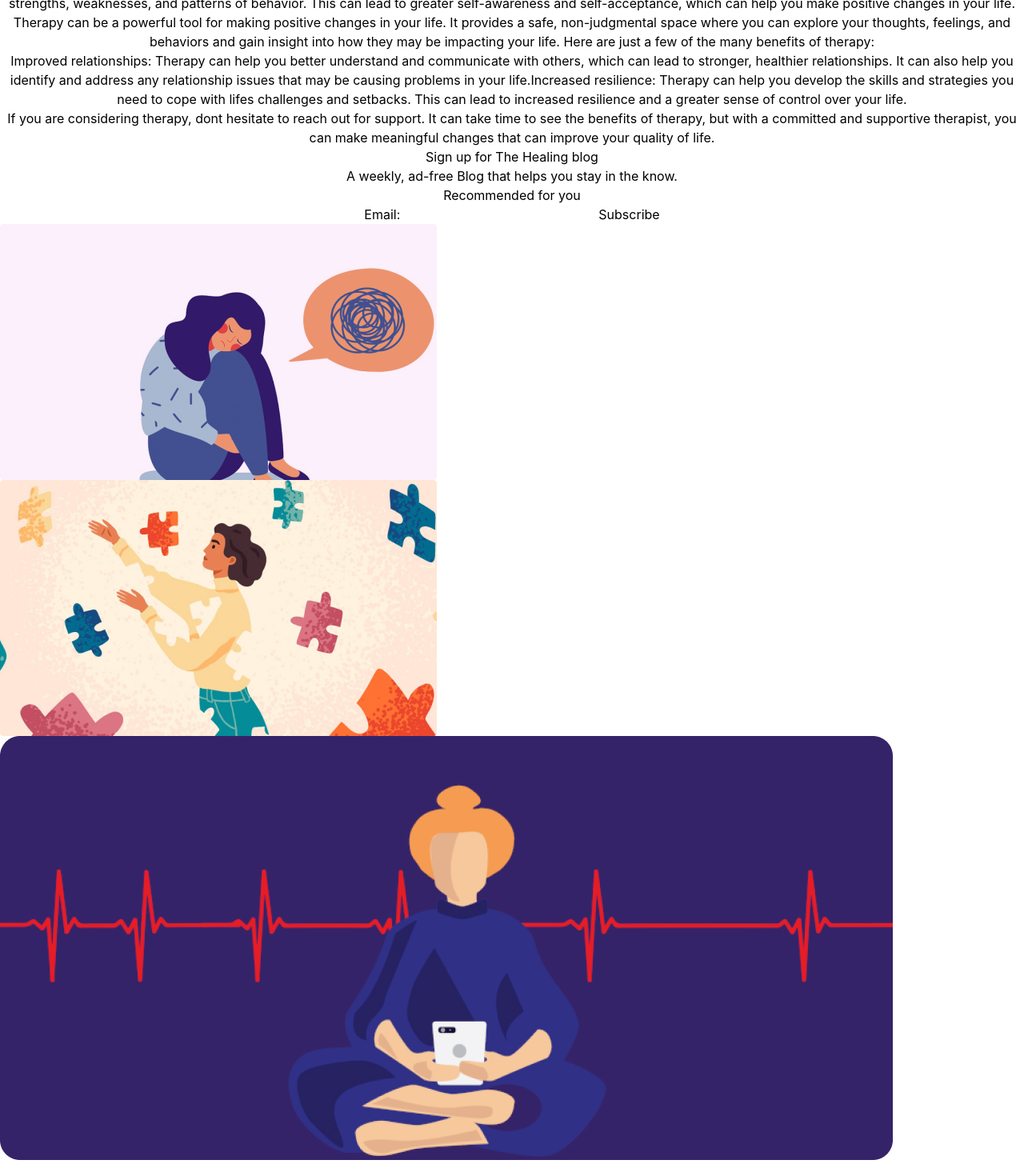
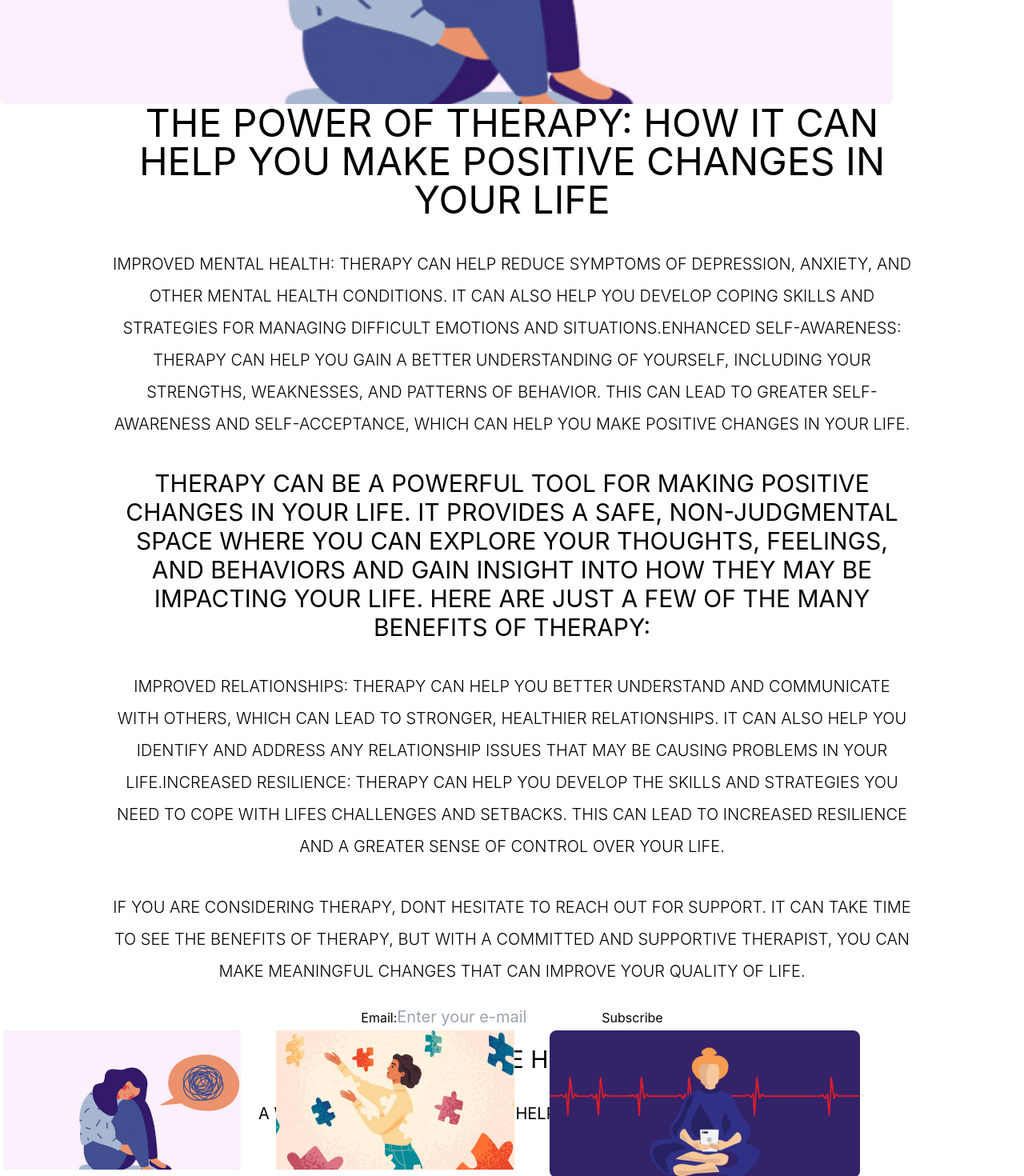
Before and after one commit to Recoded-Spark-Turkey-2022/Code-Wars-Capstone, a React (Create React App) app: page /blog2 in a window 1280 px wide. Shown: the part 400-1870 px from the top of the page at 80% size. Built offline with nearby package versions, Linux system fonts and the light colour scheme.

Commit message:
slider is not completed yet

```diff
--- a/src/App.jsx
+++ b/src/App.jsx
@@ -5,14 +5,15 @@ import Blog from './components/blogs/Blog';
 import Blog2 from './components/blogs/Blog2';
 import Blog3 from './components/blogs/Blog3';
 import ThankYouPage from './components/blogs/Thankyoupage';
-
+import ImageCarousel from './components/blogs/Recentblogssilder';
 
 function App() {
   return (
     <div className="App">
 <BrowserRouter>
 <Routes>
-<Route path="/blog" element={<Blog />}/>
+<Route path="/" element={<ImageCarousel/>}/>
+<Route path="/blog1" element={<Blog />}/>
 <Route path="/blog3" element={<Blog3 />}/>
 <Route path="/blog2" element={<Blog2 />}/>
 <Route path="/Thank-you" element={<ThankYouPage />}/>
--- a/src/components/blogs/Blog.jsx
+++ b/src/components/blogs/Blog.jsx
@@ -8,9 +8,8 @@ import first from "./1st.jpg"
 function Blog (){
     const Article = BlogData[0];
     return(
-
-        <Link to="/blog">
-    <Blogarticle  url={first} header={Article.header} paragraph={Article.paragraph} header1={Article.header1} paragraph2={Article.paragraph2}
+        <Link to="/blog1">
+    <Blogarticle  src={first} header={Article.header} paragraph={Article.paragraph} header1={Article.header1} paragraph2={Article.paragraph2}
     paragraph3={Article.paragraph3} paragraph4={Article.paragraph4} />
         <Subscribeform />
         <Recommends />
--- a/src/components/blogs/Blog2.jsx
+++ b/src/components/blogs/Blog2.jsx
@@ -10,7 +10,7 @@ function Blog2 (){
     const Article = BlogData[1];
     return(
         <>
-    <Blogarticle  url={second} header={Article.header} paragraph={Article.paragraph} header1={Article.header1} paragraph2={Article.paragraph2}
+    <Blogarticle  src={second} header={Article.header} paragraph={Article.paragraph} header1={Article.header1} paragraph2={Article.paragraph2}
     paragraph3={Article.paragraph3} paragraph4={Article.paragraph4} />
         <Subscribeform />
         <Recommends />
--- a/src/components/blogs/Blog3.jsx
+++ b/src/components/blogs/Blog3.jsx
@@ -9,7 +9,7 @@ function Blog3 (){
     const Article = BlogData[2];
     return(
         <>
-    <Blogarticle  url={third} header={Article.header} paragraph={Article.paragraph} header1={Article.header1} paragraph2={Article.paragraph2}
+    <Blogarticle  src={third} header={Article.header} paragraph={Article.paragraph} header1={Article.header1} paragraph2={Article.paragraph2}
     paragraph3={Article.paragraph3} paragraph4={Article.paragraph4} />
         <Subscribeform />
         <Recommends />
--- a/src/components/blogs/Blogarticle.jsx
+++ b/src/components/blogs/Blogarticle.jsx
@@ -1,28 +1,21 @@
 import React from 'react';
 
- function Blogarticle ({id,url,header,header1,paragraph,paragraph2,paragraph3,paragraph4}) {
+ function Blogarticle ({id,src,header,header1,paragraph,paragraph2,paragraph3,paragraph4}) {
 
   return (
     <div id={id}>
-<img src={url} alt="article"/>
-<div>
-<h1>{header}</h1>
-<p>{paragraph}</p>
+<img className="rounded-1xl justify-start" style={{width: 1116, height: 530,}} src={src} alt="article"/>
+<div className="inline-flex flex-col space-y-9 items-center justify-start" style={{width: 1002, height: 1129,}} >
+<h1 className="text-5xl uppercase" >{header}</h1>
+<p className="text-xl font-light leading-loose uppercase" style={{width: 1002,}} >{paragraph}</p>
+<h4 className="text-3xl uppercase">{header1}</h4>
+<p className="text-xl font-light leading-loose uppercase">{paragraph2}</p>
+<p className="text-xl font-light leading-loose uppercase">{paragraph3}</p>
+<p className="text-xl font-light leading-loose uppercase">{paragraph4}</p>
+  <h3  className="text-3xl uppercase" >Sign up for The Healing blog</h3>
+  <p className="text-xl uppercase">A weekly, ad-free Blog that helps you stay in the know.</p>
 </div>
-<div>
-<h4>{header1}</h4>
-<p>{paragraph2}</p>
-</div>
-<div>
-<p>{paragraph3}</p></div>
-<div>
-<p>{paragraph4}</p></div>
-
-<div>
-  <h3>Sign up for The Healing blog</h3>
-  <p>A weekly, ad-free Blog that helps you stay in the know.</p>
-</div>
-<h3>Recommended for you</h3>
+<h3 className="absolute left-0 top-0 text-3xl uppercase" >Recommended for you</h3>
     </div>
   )
 }
--- a/src/components/blogs/Blogdata.jsx
+++ b/src/components/blogs/Blogdata.jsx
@@ -5,7 +5,8 @@ import third from "./3rd.jpg"
 const BlogData = [
   {
     id: 1,
-    imageUrl: first,
+    src: first,
+    alt: 'Image 1',
     header: 'Mental Health and Technology',
     paragraph: 'Technology and mental well-being might seem like profoundly antagonistic terms. However, there are excellent digital tools to help you reach mindfulness and to practice meditation. You can even use smartphone apps, virtual reality solutions and digital devices as a form of relieving stressing and achieving digital detox – as, after a while, you will be able to practice all types of anti-anxiety skills on your own. So, let The Medical Futurist show you how you can enhance your mental and emotional health with the help of technology.',
     header1: 'The need for taking care of our emotional health',
@@ -17,7 +18,8 @@ const BlogData = [
 
 {
     id: 2,
-    imageUrl: second,
+    src: second,
+    alt: 'Image 2',
     header: 'The Power of Therapy: How It Can Help You Make Positive Changes in Your Life',
     header1: 'Therapy can be a powerful tool for making positive changes in your life. It provides a safe, non-judgmental space where you can explore your thoughts, feelings, and behaviors and gain insight into how they may be impacting your life. Here are just a few of the many benefits of therapy:',
     paragraph: 'Improved mental health: Therapy can help reduce symptoms of depression, anxiety, and other mental health conditions. It can also help you develop coping skills and strategies for managing difficult emotions and situations.Enhanced self-awareness: Therapy can help you gain a better understanding of yourself, including your strengths, weaknesses, and patterns of behavior. This can lead to greater self-awareness and self-acceptance, which can help you make positive changes in your life.',
@@ -29,13 +31,50 @@ const BlogData = [
 
 {
     id: 3,
-    imageUrl: third,
+    src: third,
+    alt: 'Image 3',
     header: 'The Many Benefits of Therapy: How It Can Help You Thrive',
     header1: 'Therapy can be an invaluable resource for helping you make positive changes in your life. It provides a supportive, confidential environment where you can explore your thoughts, feelings, and behaviors and gain insight into how they may be impacting your life. Here are just a few of the many benefits of therapy:',
     paragraph: 'Greater overall well-being: Therapy can lead to a variety of positive changes in your life, including improved mental health, stronger relationships, and a greater sense of purpose and fulfillment. All of these factors can contribute to a greater overall sense of well-being and happiness.',
     paragraph2: 'Improved mental health: Therapy can help reduce symptoms of depression, anxiety, and other mental health conditions. It can also help you develop coping skills and strategies for managing difficult emotions and situations.',
     paragraph3: 'Enhanced self-awareness: Therapy can help you gain a better understanding of yourself, including your strengths, weaknesses, and patterns of behavior',
 },
+{
+id: 4,
+src: first,
+alt: 'Image 1',
+header: 'Mental Health and Technology',
+paragraph: 'Technology and mental well-being might seem like profoundly antagonistic terms. However, there are excellent digital tools to help you reach mindfulness and to practice meditation. You can even use smartphone apps, virtual reality solutions and digital devices as a form of relieving stressing and achieving digital detox – as, after a while, you will be able to practice all types of anti-anxiety skills on your own. So, let The Medical Futurist show you how you can enhance your mental and emotional health with the help of technology.',
+header1: 'The need for taking care of our emotional health',
+paragraph2: '“Just as we observe physical hygiene to stay well, we need to cultivate a kind of emotional hygiene too,” wrote the Dalai Lama on his Twitter-feed. There are three crucial points around His Holiness’ statement. First and foremost, the popularity of health-enhancing, physically active lifestyle is soaring worldwide. Nevertheless, there’s always room for improvement: the WHO says that globally, 23 percent of adults and 81 percent of school-going adolescents are not active enough. According to the organization, adults aged 18-64 should do at least 150 minutes of moderately intense physical activity each week, which is not unaccomplishable. Moreover, the numerically and statistically driven 21st-century mind could take a great inspiration and power from the various fitness trackers and wearables.',
+paragraph3: 'Secondly, emotional hygiene seems to be thrown into the shade nowadays. Somehow, the culture of busyness prevents us from squeezing some time for mental health into our packed schedules. Information is pouring on us from millions of communication channels; we are connecting with hundreds of ‘friends’ on social media, we are obsessed with data due to the fear of missing out and time management slices up our days into meetings and to-do-lists.',
+paragraph4: 'The pressure to perform and the stress to achieve is the air every busy-bee is breathing. However, turbulent lifestyle comes with a price. No wonder so many people have mental health issues. In the US, that means one in five adults – more than 40 million Americans! On the old continent, 27 percent of the population has to cope with mental disorders, which means 83 million struggling Europeans. In Asia, the prevalence of depression is 20 percent in Thailand, 19.9 percent in Taiwan, 19.4 percent in Korea, 17.5 in Malaysia and 16.5 percent in China.'
+},
+
+
+{
+id: 5,
+src: second,
+alt: 'Image 2',
+header: 'The Power of Therapy: How It Can Help You Make Positive Changes in Your Life',
+header1: 'Therapy can be a powerful tool for making positive changes in your life. It provides a safe, non-judgmental space where you can explore your thoughts, feelings, and behaviors and gain insight into how they may be impacting your life. Here are just a few of the many benefits of therapy:',
+paragraph: 'Improved mental health: Therapy can help reduce symptoms of depression, anxiety, and other mental health conditions. It can also help you develop coping skills and strategies for managing difficult emotions and situations.Enhanced self-awareness: Therapy can help you gain a better understanding of yourself, including your strengths, weaknesses, and patterns of behavior. This can lead to greater self-awareness and self-acceptance, which can help you make positive changes in your life.',
+paragraph2: 'Improved relationships: Therapy can help you better understand and communicate with others, which can lead to stronger, healthier relationships. It can also help you identify and address any relationship issues that may be causing problems in your life.Increased resilience: Therapy can help you develop the skills and strategies you need to cope with lifes challenges and setbacks. This can lead to increased resilience and a greater sense of control over your life.',
+paragraph3: 'If you are considering therapy, dont hesitate to reach out for support. It can take time to see the benefits of therapy, but with a committed and supportive therapist, you can make meaningful changes that can improve your quality of life.',
+
+},
+
+
+{
+id: 6,
+src: third,
+alt: 'Image 3',
+header: 'The Many Benefits of Therapy: How It Can Help You Thrive',
+header1: 'Therapy can be an invaluable resource for helping you make positive changes in your life. It provides a supportive, confidential environment where you can explore your thoughts, feelings, and behaviors and gain insight into how they may be impacting your life. Here are just a few of the many benefits of therapy:',
+paragraph: 'Greater overall well-being: Therapy can lead to a variety of positive changes in your life, including improved mental health, stronger relationships, and a greater sense of purpose and fulfillment. All of these factors can contribute to a greater overall sense of well-being and happiness.',
+paragraph2: 'Improved mental health: Therapy can help reduce symptoms of depression, anxiety, and other mental health conditions. It can also help you develop coping skills and strategies for managing difficult emotions and situations.',
+paragraph3: 'Enhanced self-awareness: Therapy can help you gain a better understanding of yourself, including your strengths, weaknesses, and patterns of behavior',
+},
 
 
 ]
--- a/src/components/blogs/Recommends.jsx
+++ b/src/components/blogs/Recommends.jsx
@@ -7,11 +7,11 @@ import first from "./1st.jpg"
 function Recommends (){
 
     return(
-    <>
-        <Link to="/blog2"> <img src={second} alt="second"  />  </Link>
-        <Link to="/blog3"> <img src={third} alt="third"  />  </Link>
-        <Link to="/blog"> <img src={first} alt="first"  />  </Link>
-    </>
+    <div  className="relative flex items-start justify-start " style={{width: 1115, height: 400,}}  >
+        <Link className="flex items-start justify-start pl-1 pr-10 pt-1 pb-5 rounded" style={{width: 546, height: 320,}} to="blog2"> <img src={second} alt="second"  />  </Link>
+        <Link className="flex items-start justify-start pl-1 pr-10 pt-1 pb-5 rounded" style={{width: 546, height: 320,}} to="blog3"> <img src={third} alt="third"  />  </Link>
+        <Link className="flex items-start justify-start pl-1 pr-10 pt-1 pb-5 rounded" style={{width: 700, height: 400,}}  to="blog1"> <img src={first} alt="first"  />  </Link>
+        </div>
     )
 }
 export default Recommends
--- a/src/components/blogs/Subscribe.jsx
+++ b/src/components/blogs/Subscribe.jsx
@@ -45,16 +45,17 @@ const SubscribeForm = () => {
 
   return (
     <form >
-      <label htmlFor="email">Email:
-      <input
+      <label htmlFor="email" >Email:
+      <input className="w-64 h-full text-xl leading-loose text-gray-500"
         type="email"
         id="email"
         value={email}
-        onChange={(event) => setEmail(event.target.value)}
+        onChange={(event) => setEmail(event.target.value)} placeholder="Enter your e-mail"
       />
       </label>
       <button type="submit" onClick={handleSubmit} >Subscribe</button>
       {error && <p>{error}</p>}
+
     </form>
   );
 };
```
Also changed, not shown: src/components/blogs/Recentblogssilder.jsx (added, +20 -0 lines), src/components/blogs/Thankyoupage.jsx (+7 -3 lines).
